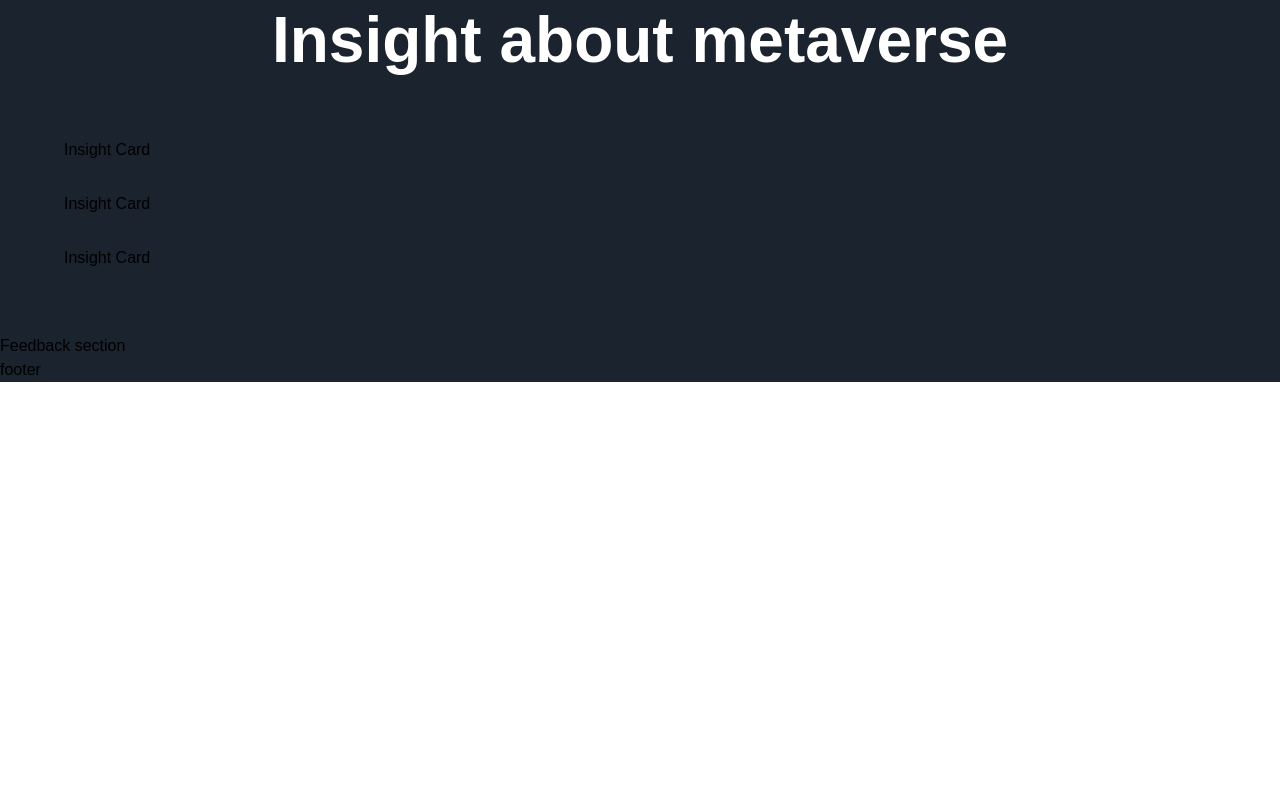
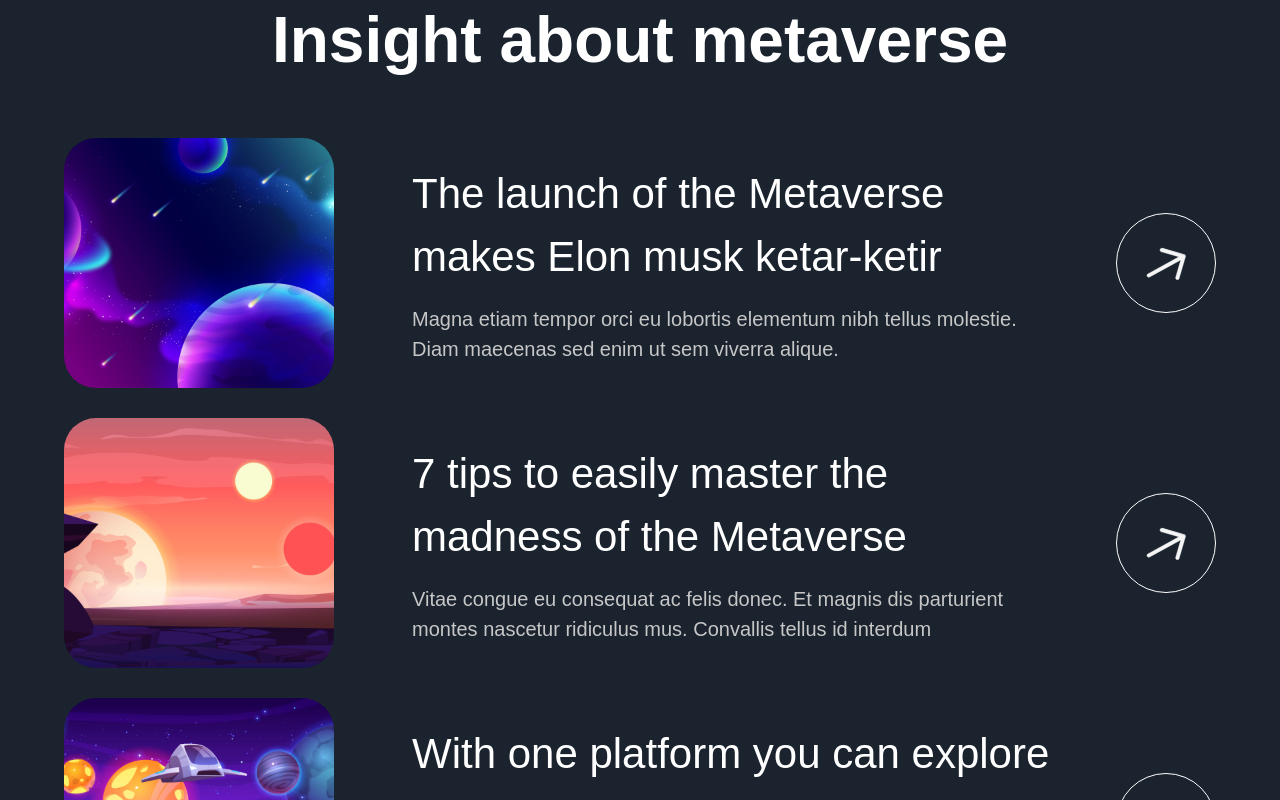
Before and after one commit to m-taha52/metaverse_ui, a Next.js app: page / in a window 1280 px wide. Shown: the part 5160-5960 px from the top of the page. Before the commit the page ends 5542 px from the top, so only its background shows below. Built offline with nearby package versions, Linux system fonts and the light colour scheme; a web font is replaced by a local one.

Commit message:
Insight Card
Completed Component

```diff
--- a/components/InsightCard.jsx
+++ b/components/InsightCard.jsx
@@ -5,9 +5,32 @@
 import { fadeIn } from "../utils/motion";
 
 const InsightCard = ({imgUrl, title, subtitle, index}) => (
-  <div>
-    Insight Card
-  </div>
+  <motion.div
+  variants={fadeIn('up', 'spring', index * 0.5 , 1)}
+  className="flex md:flex-row flex-col gap-4"
+  >
+      <img
+      src={imgUrl}
+      alt='planet-url'
+      className="md:w-[270px] w-full h-[250px] rounded-[32px] object-cover"
+      />
+
+      <div className="w-full flex justify-between items-center">
+        <div className="flex-1 md:ml-[62px] flex flex-col max-w-[650px]" >
+            <h4 className="font-normal lg:text-[42px] text-[26px] text-white"> {title} </h4>
+            <p className="mt-[16px] font-normal lg:text-[20px] text-[14px] text-secondary-white"> {subtitle} </p>
+
+        </div>
+
+        <div className="lg:flex hidden items-center justify-center w-[100px] h-[100px] rounded-full bg-transparent border-[1px]  border-white">
+          <img
+          src="/arrow.svg"
+          alt="arrow"
+          className="w-[40%] h-[40%] object-contain "
+          />
+        </div>
+      </div>
+  </motion.div>
 );
 
 export default InsightCard;
```
